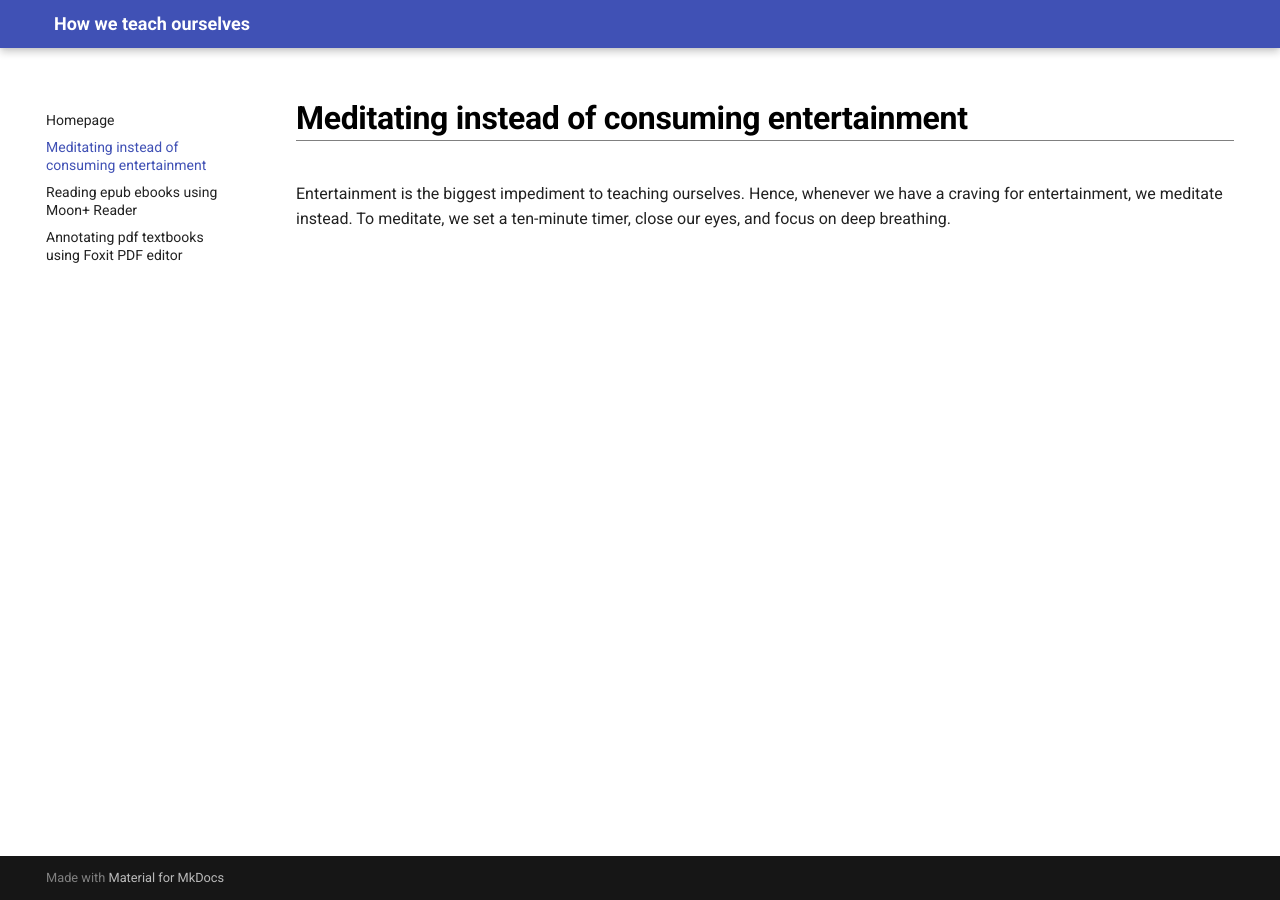
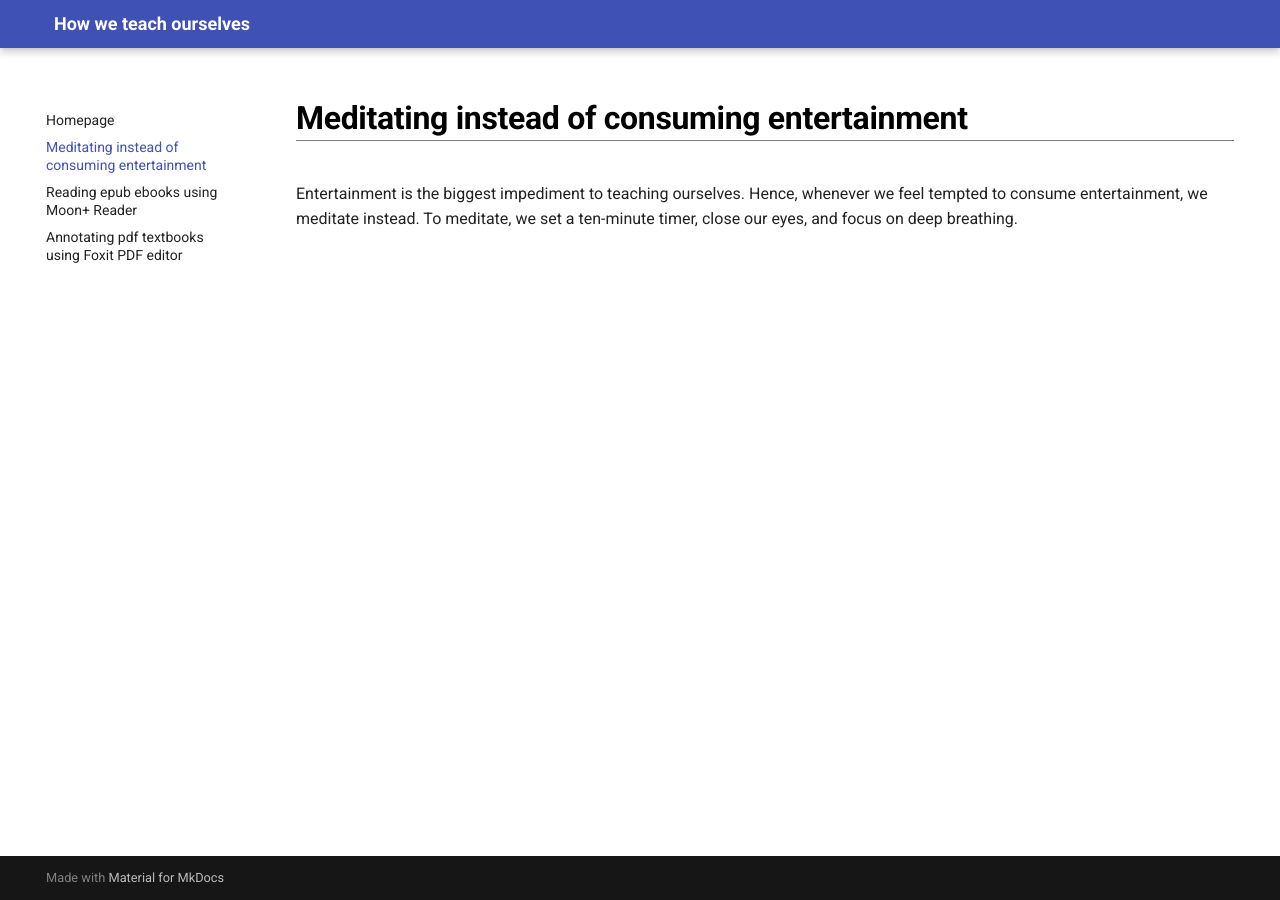
Before and after one commit to maximilian-ho/how-we-teach-ourselves, an MkDocs documentation site: the page built from docs/meditation.md, in a window 1280 px wide. Built offline with MkDocs 1.6.1 and Material for MkDocs 9.7.7, drawn with Linux system fonts in a browser that asks for light colours.

Commit message:
Update meditation.md

```diff
--- a/docs/meditation.md
+++ b/docs/meditation.md
@@ -1,3 +1,3 @@
 # Meditating instead of consuming entertainment
 
-Entertainment is the biggest impediment to teaching ourselves. Hence, whenever we have a craving for entertainment, we meditate instead. To meditate, we set a ten-minute timer, close our eyes, and focus on deep breathing.
+Entertainment is the biggest impediment to teaching ourselves. Hence, whenever we feel tempted to consume entertainment, we meditate instead. To meditate, we set a ten-minute timer, close our eyes, and focus on deep breathing.
```
